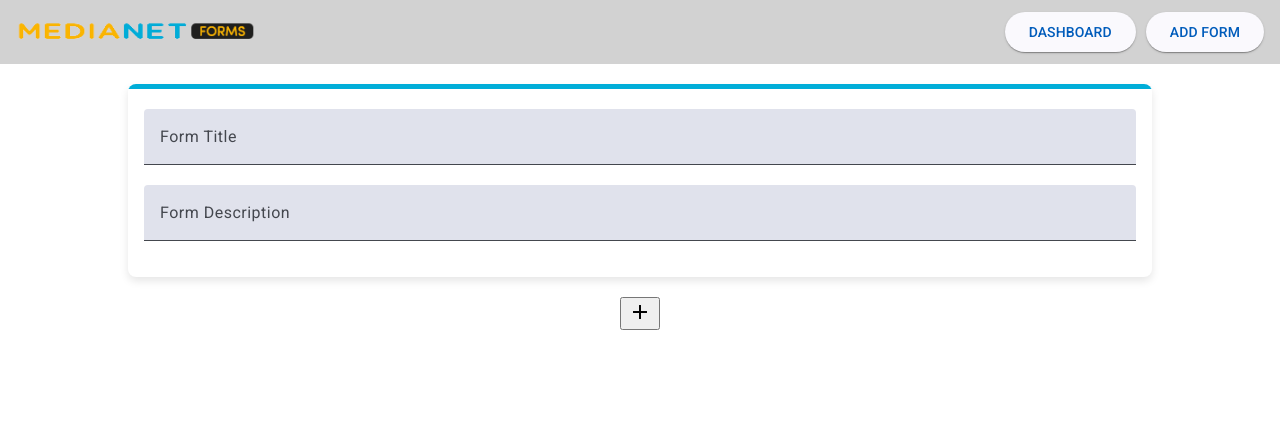
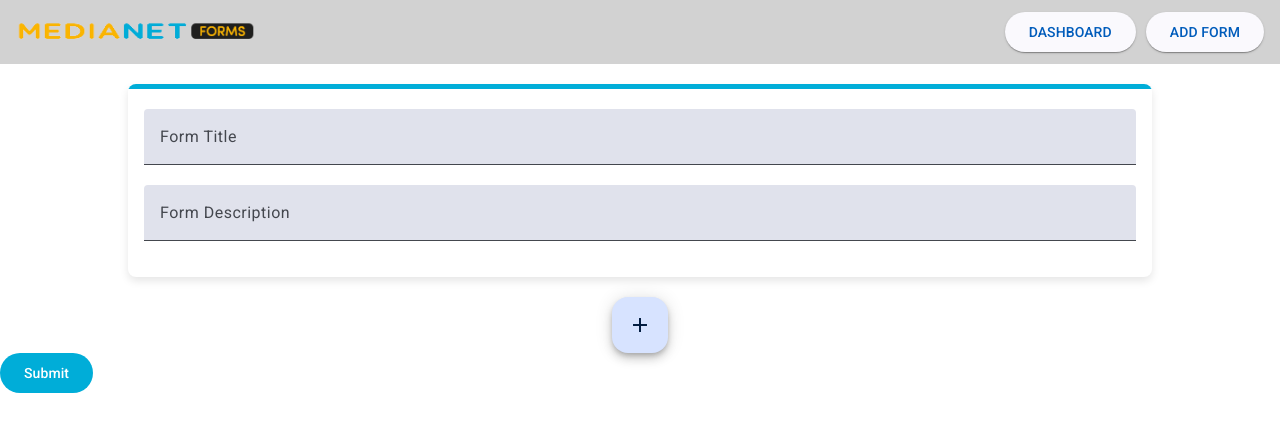
Before and after one commit to omarmarrakchi/form-app-angular, an Angular app: page /add-form in a window 1280 px wide. Shown: the top 432 px of the page. Built offline with nearby package versions, Linux system fonts and the light colour scheme.

Commit message:
ui add form completed

```diff
--- a/src/app/pages/add-form/add-form.component.html
+++ b/src/app/pages/add-form/add-form.component.html
@@ -4,20 +4,20 @@
     <form class="form">
       <div class="form-header">
         <mat-form-field class="full-width form-title">
-          <input matInput placeholder="Form Title" name="formTitle" />
+          <input matInput placeholder="Form Title" name="formTitle" [(ngModel)]="formTitle" />
         </mat-form-field>
         <mat-form-field class="full-width">
           <input
             matInput
             placeholder="Form Description"
             name="formDescription"
+            [(ngModel)]="formDescription"
           />
         </mat-form-field>
       </div>
     </form>
   </mat-card-content>
 </mat-card>
-
 <div
   *ngFor="let question of questions; let i = index; trackBy: trackByIndex"
   class="form-question"
@@ -53,7 +53,9 @@
                 "
                 class="option-item"
               >
-                <mat-radio-button [value]="option">{{ option }}</mat-radio-button>
+                <mat-radio-button [value]="option">{{
+                  option
+                }}</mat-radio-button>
                 <input
                   matInput
                   placeholder="Option"
@@ -92,3 +94,4 @@
     <mat-icon>add</mat-icon>
   </button>
 </div>
+<button class="submit-button" mat-flat-button (click)="onSubmit()">Submit</button>
--- a/src/app/pages/add-form/add-form.component.scss
+++ b/src/app/pages/add-form/add-form.component.scss
@@ -96,3 +96,8 @@
   .input-answer{
     width: 975px;
   }
+
+  .submit-button {
+    background-color: #00add8;
+   // margin-left: 1275px;
+  }
--- a/src/app/pages/add-form/add-form.component.ts
+++ b/src/app/pages/add-form/add-form.component.ts
@@ -1,12 +1,13 @@
 import { Component } from '@angular/core';
 import { MatCardModule } from '@angular/material/card';
 import { MatFormFieldModule } from '@angular/material/form-field';
-import { MatInputModule } from '@angular/material/input';
+import { MatInput, MatInputModule } from '@angular/material/input';
 import { FormsModule } from '@angular/forms';
 import { MatIconModule } from '@angular/material/icon';
 import { CommonModule } from '@angular/common';
 import { MatRadioModule } from '@angular/material/radio';
 import { MatOption, MatSelect, MatSelectModule } from '@angular/material/select';
+import { MatButtonModule } from '@angular/material/button';
 
 @Component({
   selector: 'app-add-form',
@@ -20,13 +21,19 @@ import { MatOption, MatSelect, MatSelectModule } from '@angular/material/select'
     CommonModule,
     MatRadioModule,
     MatOption,
-    MatSelectModule
+    MatSelectModule,
+    MatIconModule,
+    MatButtonModule,
+    MatInput
   ],
   templateUrl: './add-form.component.html',
   styleUrls: ['./add-form.component.scss']
 })
 export class AddFormComponent {
-  questions: { text: string; options: string[]; answer: string, type: 'radio' }[] = [];
+
+  formTitle: string = '';
+  formDescription: string = '';
+  questions: { text: string; options: string[]; answer: string, type: 'radio' | 'input' }[] = [];
 
   addQuestion() {
     this.questions.push({ text: '', options: ['Option 1'], answer: '', type: 'radio' });
@@ -47,4 +54,15 @@ export class AddFormComponent {
   trackByIndex(index: number, item: any): number {
     return index;
   }
+
+  onSubmit() {
+    console.log('Form Title:', this.formTitle);
+    console.log('Form Description:', this.formDescription);
+    this.questions.forEach((question, index) => {
+      console.log(`Question ${index + 1}:`, question.text);
+      console.log(`Type:`, question.type);
+      console.log(`Options:`, question.options);
+    });
+  }
+
 }
--- a/src/app/pages/layout/layout.component.html
+++ b/src/app/pages/layout/layout.component.html
@@ -2,6 +2,8 @@
   <img src="medianet.png" alt="img" width="240px" />
   <span class="example-spacer"></span>
   <button mat-raised-button (click)="navigateToDashboard()">DASHBOARD</button>
-  <button class="butt-form" mat-raised-button (click)="navigateToAddForm()">ADD FORM</button>
+  <button class="butt-form" mat-raised-button (click)="navigateToAddForm()">
+    ADD FORM
+  </button>
 </mat-toolbar>
 <router-outlet></router-outlet>
```
